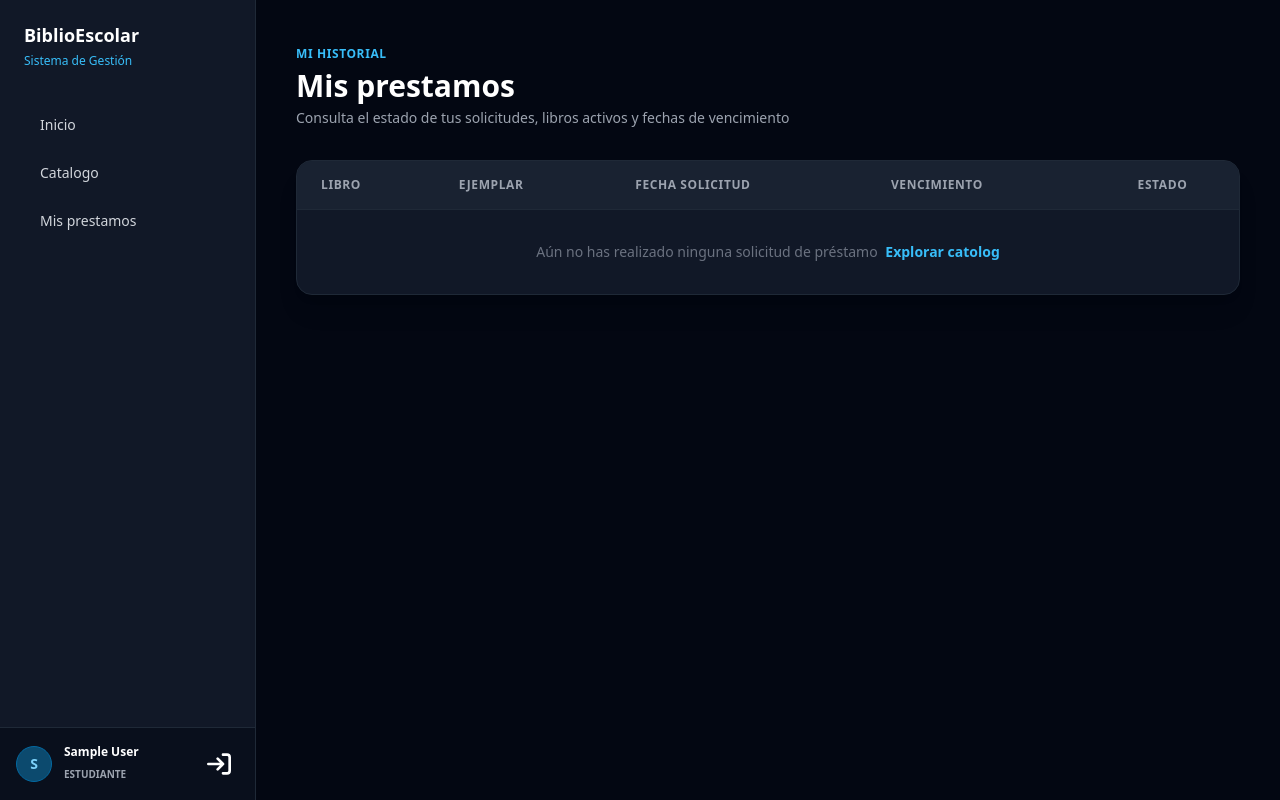
After one commit to Sonorous06/SitemaDeBibliooteca-Django, a Django app: page /prestamos/mis-prestamos/ in a window 1280 px wide. The commit adds this page. Run offline with Django 5.2, Linux system fonts and the light colour scheme; the visitor is signed in with stand-in values (Sample User, id 1); data that the repository does not hold is empty; parts of the project's set-up code (start-up, migrations or seed data) failed here and were passed over; some libraries are stand-ins or nearby versions.

Commit message:
Feat: Configuracion de URLs de prestamos, plantilla mis\_prestamos y navegacion limpia por rol

```diff
--- /dev/null
+++ b/catalogo/urls.py
@@ -0,0 +1,10 @@
+from django.urls import path
+from . import views
+
+urlpatterns = [
+    # Vista principal del catálogo
+    path('', views.catalogo_view, name='catalogo'),
+
+    # Vista del detalle de un libro (si ya la tienen definida)
+    path('<int:libro_id>', views.catalogo_view, name='detalle_libro')
+]
--- a/config/urls.py
+++ b/config/urls.py
@@ -3,15 +3,15 @@ from django.contrib import admin
 from django.urls import path, include
 
 urlpatterns = [
-
-    #panel de administracion django
+    # Panel de administración Django
     path("admin/", admin.site.urls),
 
-    #modulo de cuentas y auth
+    # Módulo de cuentas y autenticación
     path('', include('cuentas.urls')),
 
-    #ruta de auth
-    path('cuentas/', include('django.contrib.auth.urls')),
+    # Módulo del catálogo
+    path('catalogo/', include('catalogo.urls')),
 
-
+    # Módulo de préstamos
+    path('prestamos/', include('prestamos.urls')),
 ]
--- /dev/null
+++ b/prestamos/urls.py
@@ -0,0 +1,12 @@
+from django.urls import path
+from . import views
+
+urlpatterns = [
+    path('solicitar/<int:libro_id>/', views.solicitar_prestamo_view, name='solicitar_prestamo'),
+
+    path('entregar/<int:prestamo_id>',views.entregar_prestamo_view, name='entregar_prestamo'),
+
+    path('devolver/<int:prestamo_id>', views.devolver_prestamo_view, name='devolver_prestamo'),
+
+    path('mis-prestamos/', views.mis_prestamos_view, name='mis_prestamos')
+]
--- a/prestamos/views.py
+++ b/prestamos/views.py
@@ -11,7 +11,7 @@ from multas.models import Multa
 
 # solicitar prestamo en linea -- cu-06 / cu-23 / rn-01 / rn_08
 @login_required
-def solicitar_prestamos_view(request, libro_id):
+def solicitar_prestamo_view(request, libro_id):
     """Permite al usuario solicitar un libro disponible desde el catálogo."""
     libro = get_object_or_404(Libro, pk=libro_id)
 
--- a/templates/base.html
+++ b/templates/base.html
@@ -43,34 +43,33 @@
 
                 <!-- Menú de Navegación -->
                 <nav class="space-y-1">
-                    <a href="{% url 'home' %}" class="flex items-center gap-3 px-4 py-3 text-sm font-semibold rounded-xl text-gray-300 hover:bg-gray-800 hover:text-white transition-all">
+
+                    <!-- enlaces comunes -->
+                     <a href="{% url 'home' %}" class="flex items-center gap-3 px-4 py-3 text-sm font-medium rounded-xl text-gray-300 hover:bg-gray-800 hover:text-white transition-colors">
                         Inicio
-                    </a>
+                     </a>
 
-                    <a href="{% url 'catalogo' %}" class="flex items-center gap-3 px-4 py-3 text-sm font-semibold rounded-xl text-gray-300 hover:bg-gray-800 hover:text-white transition-all">
-                        Catálogo
-                    </a>
+                     <a href="{% url 'catalogo' %}" class="flex items-center gap-3 px-4 py-3 text-sm font-medium rounded-xl text-gray-300 hover:bg-gray-800 hover:text-white transition-colors">
+                        Catalogo
+                     </a>
 
-                    <a href="{% url 'prestamos' %}" class="flex items-center gap-3 px-4 py-3 text-sm font-semibold rounded-xl text-gray-300 hover:bg-gray-800 hover:text-white transition-all">
-                        Mis Préstamos
-                    </a>
+                     {% if user.tipo_usuario == 'BIBLIOTECARIO' %}
+                        <!-- opciones exclusivas bibiliotecario -->
+                         <div class="pt-4 bp-1">
+                            <span class="px-4 text-[10px] font-bold uppercase tracking-wider text-gray-500">
+                                Gestion Operativa
+                            </span>
+                         </div>
 
-                    <a href="{% url 'historial' %}" class="flex items-center gap-3 px-4 py-3 text-sm font-semibold rounded-xl text-gray-300 hover:bg-gray-800 hover:text-white transition-all">
-                        Historial
-                    </a>
-
-                    <!-- Enlaces exclusivos según rol -->
-                    {% if user.tipo_usuario == 'BIBLIOTECARIO' %}
-                        <a href="{% url 'lista_sugerencias' %}" class="flex items-center gap-3 px-4 py-3 text-sm font-semibold rounded-xl text-gray-300 hover:bg-gray-800 hover:text-white transition-all">
-                            Sugerencias
-                        </a>
-                    {% endif %}
-
-                    {% if user.tipo_usuario == 'PROFESOR' %}
-                        <a href="{% url 'sugerir_adquisicion' %}" class="flex items-center gap-3 px-4 py-3 text-sm font-semibold rounded-xl text-gray-300 hover:bg-gray-800 hover:text-white transition-all">
-                             Sugerir Libro
-                        </a>
-                    {% endif %}
+                         <a href="#" class="flex items-center gap-3 px-4 py-3 text-sm font-medium rounded-xl text-gray-300 hover:bg-gray-800 hover:text-white transition-colors">
+                                Usuarios
+                         </a>
+                     {% else %}
+                         <!-- opciones para estudiantes y profesores -->
+                          <a href="{% url 'mis_prestamos' %}" class="flex items-center gap-3 px-4 py-3 text-sm font-medium rounded-xl text-gray-300 hover:bg-gray-800 hover:text-white transition-colors">
+                                Mis prestamos
+                          </a>
+                     {% endif %}
                 </nav>
             </div>
 
--- a/templates/home.html
+++ b/templates/home.html
@@ -132,7 +132,7 @@
                 <span class="inline-block mt-4 text-sm font-semibold text-emerald-400 group-hover:translate-x-1 transition-transform">
                     Consultar estado
                 </span>
-        </a>
+            </a>
       </div>
 {% endif %}
 {% endblock %}
--- /dev/null
+++ b/templates/prestamos/mis_prestamos.html
@@ -0,0 +1,85 @@
+{% extends 'base.html' %}
+
+{% block content %}
+<div class="mb-8">
+    <span class="text-xs font-semibold uppercase tracking-wider text-sky-400">
+        Mi historial
+    </span>
+    <h1 class="text-3xl font-bold text-white mt-1">Mis prestamos</h1>
+    <p class="text-gray-400 text-sm mt-1">
+        Consulta el estado de tus solicitudes, libros activos y fechas de vencimiento
+    </p>
+</div>
+
+<div class="bg-gray-900 border border-gray-800 rounded-2xl overflow-hidden shadow-xl">
+    <div class="overflow-x-auto">
+
+        <table class="w-full text-left text-sm text-gray-300">
+            <thead class="bg-gray-800/60 text-xs text-gray-400 uppercase tracking-wider border-b border-gray-800">
+                <tr>
+                    <th class="px-6 py-4 font-semibold">Libro</th>
+                    <th class="px-6 py-4 font-semibold">Ejemplar</th>
+                    <th class="px-6 py-4 font-semibold">Fecha Solicitud</th>
+                    <th class="px-6 py-4 font-semibold">Vencimiento</th>
+                    <th class="px-6 py-4 font-semibold text-center">Estado</th>
+                </tr>
+            </thead>
+            <tbody class="divide-y divide-gray-800">
+                {% for prestamo in prestamos %}
+                    <tr class="hover:bg-gray-800/30 transition-colors">
+                        <td class="px-6 py-4 font-medium text-white max-w-xs truncate">
+                            {{ prestamo.ejemplar.libro.titulo }}
+                        </td>
+                        <td class="px-6 py-4 font-mono text-xs text-gray-400">
+                            {{ prestamo.ejemplar.codigo_inventario }}
+                        </td>
+                        <td class="px-6 py-6 text-xs">
+                            {{ prestamo.fecha_solicitud|date:"d/m/Y H:i" }}
+                        </td>
+                        <td class="px-6 py-4 text-xs font-semibold">
+                            {% if prestamo.fecha_vencimiento %}
+                                {{ prestamo.fecha_vencimiento|date:"d/m/Y" }}
+                            {% else %}
+                                <span class="text-gray-500">
+                                    Pendiente de recoleccion
+                                </span>
+                            {% endif %}
+                        </td>
+                        <td class="px-6 py-4 text-center">
+                            {% if prestamo.estado == 'SOLICITADO' %}
+                                <span class="px-2 5 py-1 bg-sky-500/10 text-sky-400 rounded-full text-xs font-semibold">
+                                    Por recoger (hasta {{ prestamo.fecha_limite_recoger|date:"d/m H:i" }})
+                                </span>
+                            {% elif prestamo.estado == 'ACTIVO' %}
+                                <span class="px-2.5 py-1 bg-emerald-500/10 text-emerald-400 rounded-full text-xs font-semibold">
+                                    En prestamo
+                                </span>
+                            {% elif prestamo.estado == 'VENCIDO' %}
+                                <span class="px-2 5 py-1 bg-rose-500/10 text-rose-400 rounded-full text-xs font-semibold">
+                                    Vencido
+                                </span>
+                            {% elif prestamo.estado == 'DEVUELTO' %}
+                                <span class="px-2 5 py-1 bg-gray-800 text-gray-400 rounded-full text-xs font-semibold">
+                                    Devuelto
+                                </span>
+                            {% endif %}
+                        </td>
+                    </tr>
+                {% empty %}
+                    <tr>
+                        <td colspan="5" class="px-6 py-8 text-center text-gray-500 text-sm">
+                            Aún no has realizado ninguna solicitud de préstamo
+                            <a
+                                href="{% url 'catalogo' %}"
+                                class="text-sky-400 hover:underline font-semibold ml-1">
+                                    Explorar catolog
+                            </a>
+                        </td>
+                    </tr>
+                {% endfor %}
+            </tbody>
+        </table>
+    </div>
+</div>
+
+{% endblock %}
```
